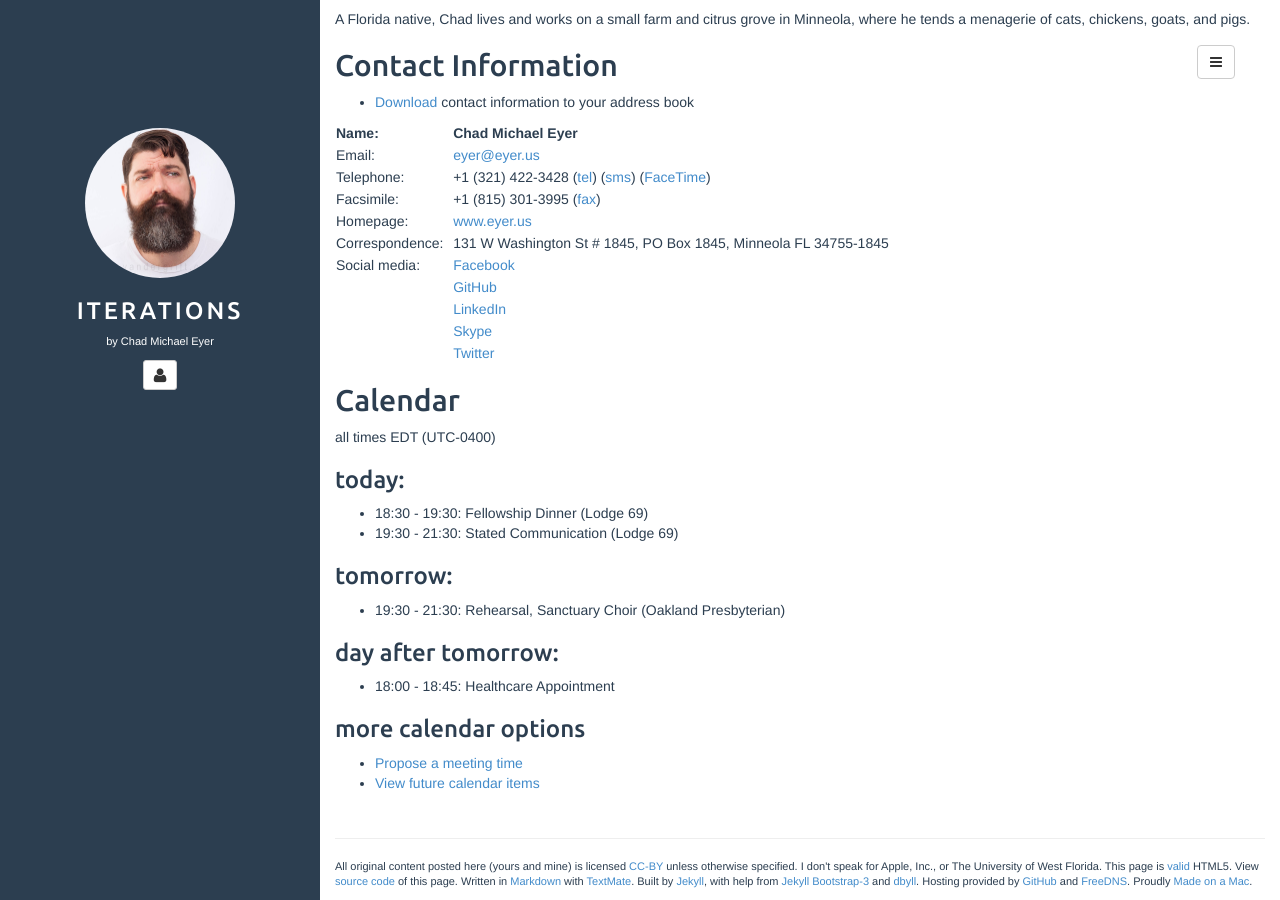
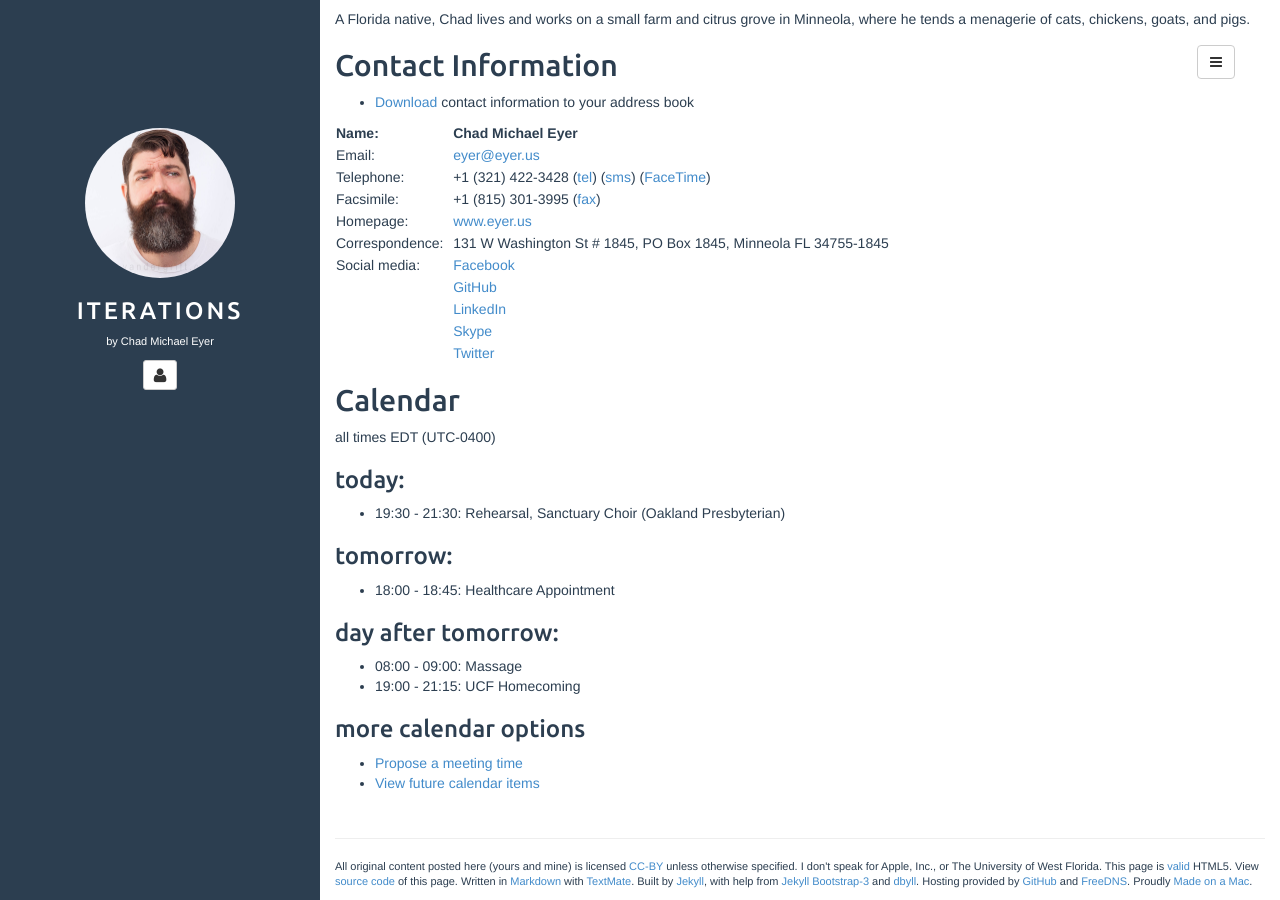
Before and after one commit to chadmichaeleyer/chadmichaeleyer.github.io, a Jekyll site: the page built from about.md, in a window 1280 px wide and 900 px high, scrolled down 1050 px. Built offline with Jekyll 4.4.1, drawn with Linux system fonts in a browser that asks for light colours.

Commit message:
calendar update

```diff
--- a/calendar.markdown
+++ b/calendar.markdown
@@ -2,13 +2,13 @@ all times EDT (UTC-0400)
 
 ### today:
 
-* 18:30 - 19:30: Fellowship Dinner (Lodge 69)
-* 19:30 - 21:30: Stated Communication (Lodge 69)
+* 19:30 - 21:30: Rehearsal, Sanctuary Choir (Oakland Presbyterian)
 
 ### tomorrow:
 
-* 19:30 - 21:30: Rehearsal, Sanctuary Choir (Oakland Presbyterian)
+* 18:00 - 18:45: Healthcare Appointment
 
 ### day after tomorrow:
 
-* 18:00 - 18:45: Healthcare Appointment
+* 08:00 - 09:00: Massage
+* 19:00 - 21:15: UCF Homecoming
```
Also changed, not shown: calendar-year.markdown (+5 -5 lines).
